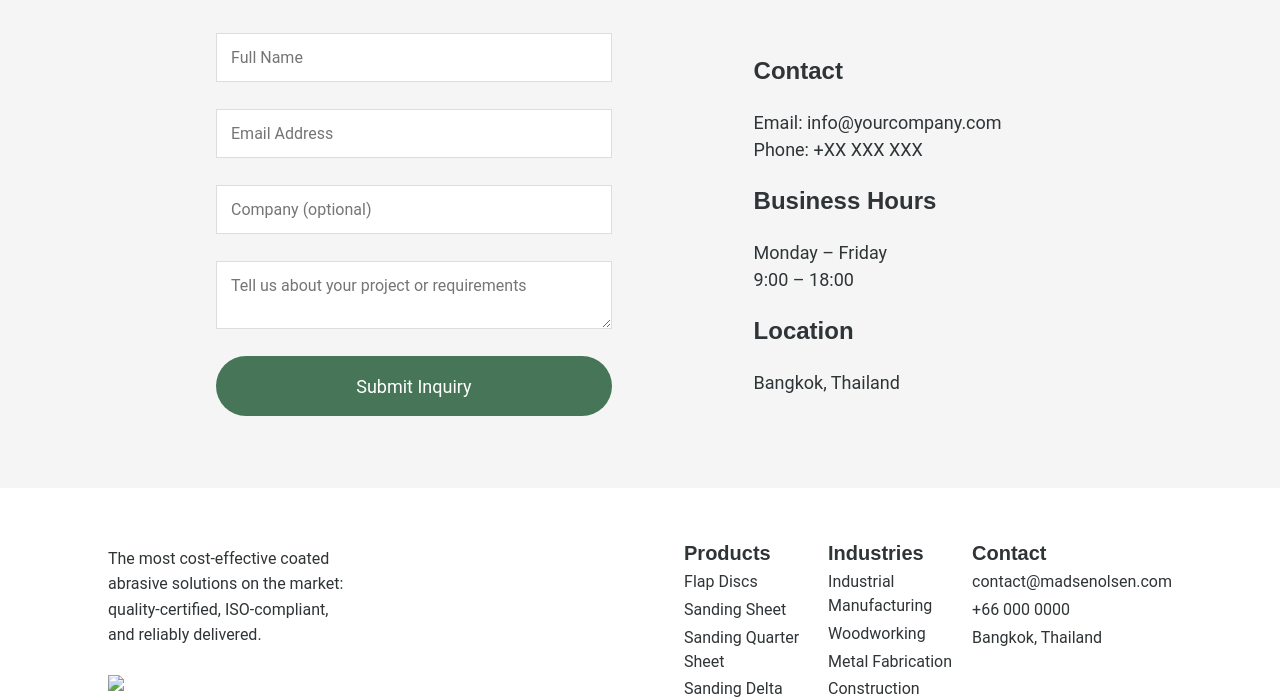
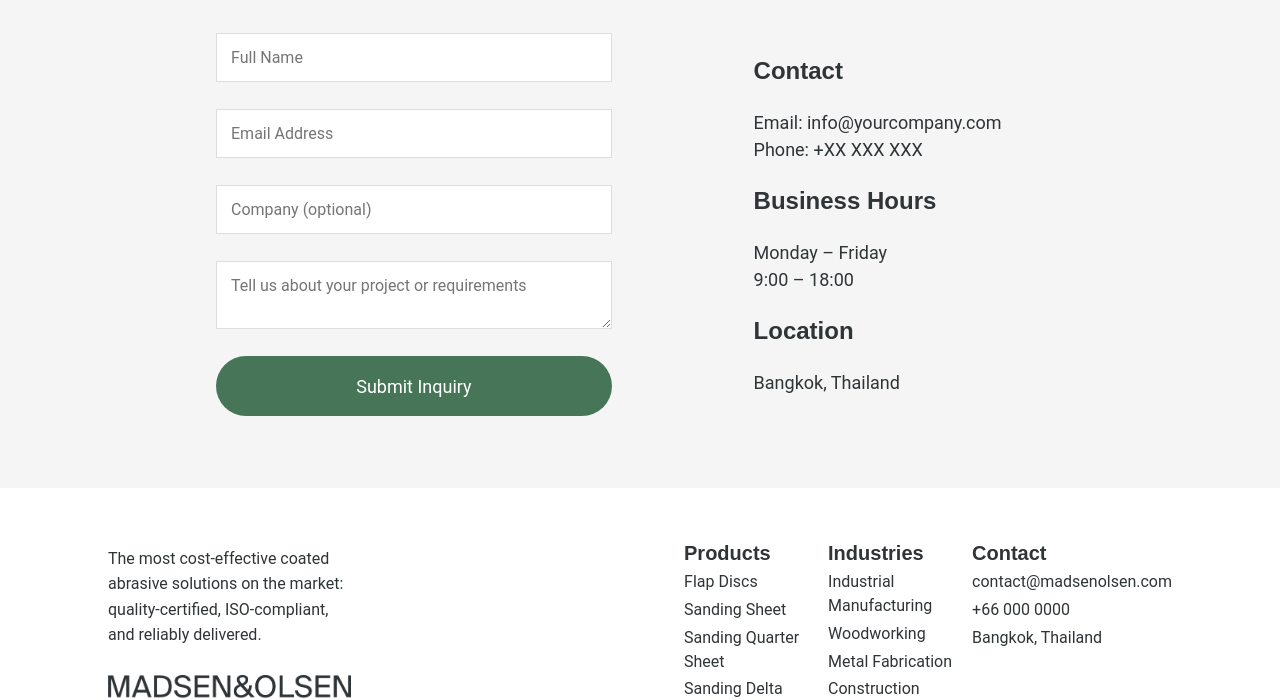
Before and after one commit to anamads/industrial, a plain HTML site: page contact.html in a window 1280 px wide. Shown: the part 261-961 px from the top of the page. Drawn offline with Linux system fonts and the light colour scheme.

Commit message:
Update contact.html

```diff
--- a/contact.html
+++ b/contact.html
@@ -93,7 +93,7 @@
          <p>The most cost-effective coated abrasive
 solutions on the market: quality-certified,
 ISO-compliant, and reliably delivered.</p>
-      <img src="./MADSENOLSEN2.png"/>
+      <img src="./assets/MADSENOLSEN2.png"/>
 
       </div>
          <div class="footer-info2">
@@ -152,7 +152,7 @@ ISO-compliant, and reliably delivered.</p>
 </details>
 
  <div class="footer-logo">
-      <img src="./MADSENOLSEN2.png"/>
+      <img src="./assets/MADSENOLSEN2.png"/>
 
       </div>
 </div>
```
